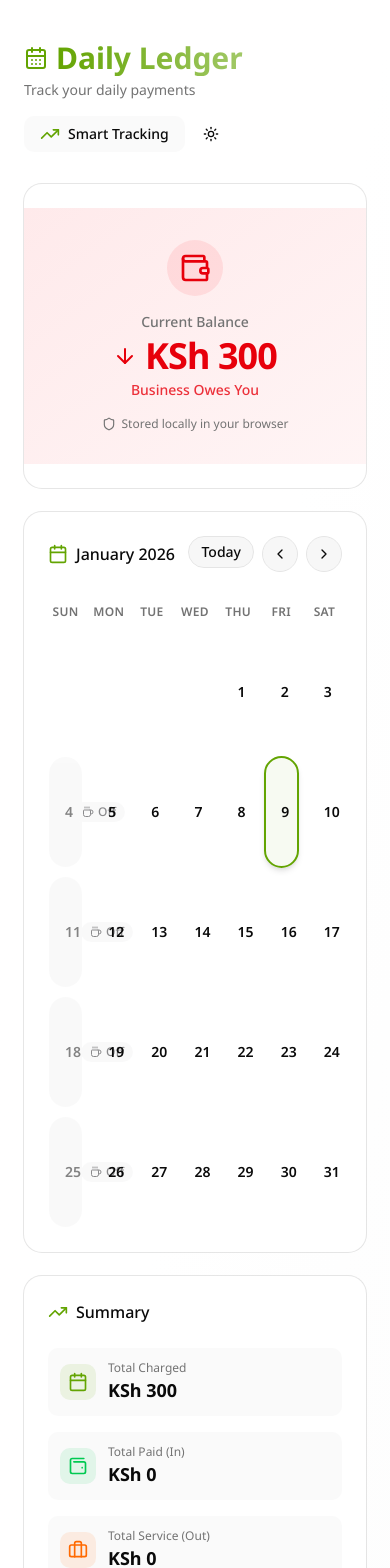
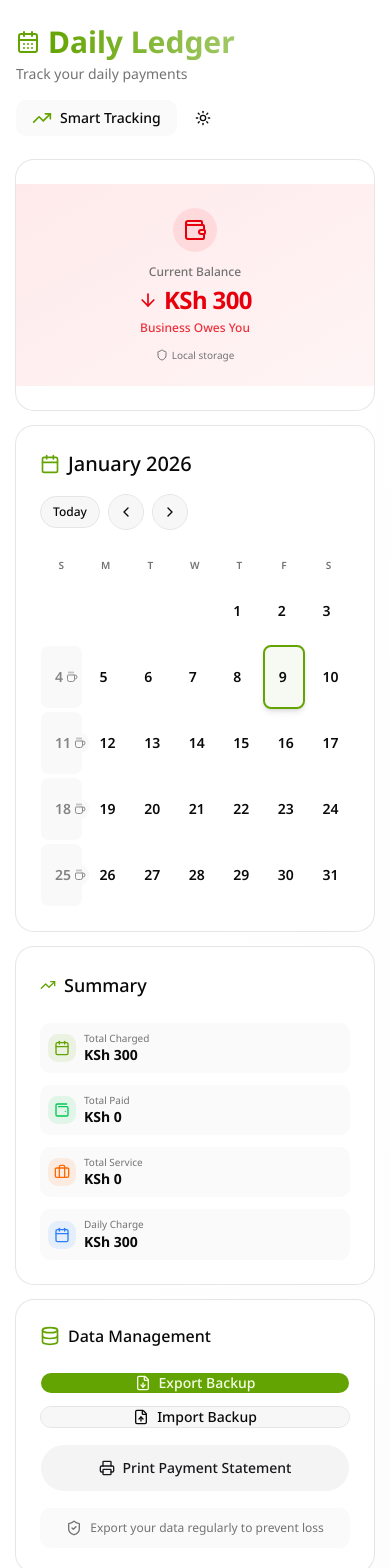
Before and after one commit to Clinton-Okumu/Daily_ledger, a Next.js app: page / in a window 390 px wide. Shown: the top 1568 px of the page. Built offline with nearby package versions, Linux system fonts and the light colour scheme.

Commit message:
feat:updated mobile view

```diff
--- a/app/page.tsx
+++ b/app/page.tsx
@@ -19,9 +19,9 @@ export default function Page() {
 
   return (
     <main className="min-h-screen bg-gradient-to-br from-background via-background to-muted/20">
-      <div className="mx-auto max-w-3xl p-6 space-y-8 py-10">
+      <div className="mx-auto max-w-3xl px-4 sm:px-6 space-y-6 sm:space-y-8 py-6 sm:py-10">
         <LedgerHeader />
-        <div className="grid gap-6 md:grid-cols-2">
+        <div className="grid gap-4 sm:gap-6 md:grid-cols-2">
           <div className="md:col-span-2">
             <BalanceCard ledger={ledger} />
           </div>
--- a/components/ledger/BalanceCard.tsx
+++ b/components/ledger/BalanceCard.tsx
@@ -18,7 +18,7 @@ export default function BalanceCard({ ledger }: { ledger: LedgerState }) {
 
   return (
     <Card className="overflow-hidden">
-      <CardContent className="py-8 text-center relative overflow-hidden">
+      <CardContent className="py-6 sm:py-8 text-center relative overflow-hidden">
         <div
           className={`absolute inset-0 bg-gradient-to-br ${
             businessOwes
@@ -26,31 +26,31 @@ export default function BalanceCard({ ledger }: { ledger: LedgerState }) {
               : "from-green-500/10 to-green-500/5"
           }`}
         />
-        <div className="relative z-10 space-y-4">
+        <div className="relative z-10 space-y-3 sm:space-y-4">
           <div className="flex justify-center">
             <div
-              className={`p-3 rounded-full ${
+              className={`p-2.5 sm:p-3 rounded-full ${
                 businessOwes
                   ? "bg-red-500/10 text-red-600"
                   : "bg-green-500/10 text-green-600"
               }`}
             >
-              <Wallet className="w-8 h-8" />
+              <Wallet className="w-6 h-6 sm:w-8 sm:h-8" />
             </div>
           </div>
           <div className="space-y-1">
-            <p className="text-sm text-muted-foreground font-medium">
+            <p className="text-xs sm:text-sm text-muted-foreground font-medium">
               Current Balance
             </p>
             {mounted ? (
-              <div className="flex items-center justify-center gap-2">
+              <div className="flex items-center justify-center gap-1.5 sm:gap-2">
                 {businessOwes ? (
-                  <ArrowDown className="w-6 h-6 text-red-600" />
+                  <ArrowDown className="w-5 h-5 sm:w-6 sm:h-6 text-red-600" />
                 ) : (
-                  <ArrowUp className="w-6 h-6 text-green-600" />
+                  <ArrowUp className="w-5 h-5 sm:w-6 sm:h-6 text-green-600" />
                 )}
                 <p
-                  className={`text-4xl font-bold tracking-tight ${
+                  className={`text-2xl sm:text-4xl font-bold tracking-tight ${
                     businessOwes ? "text-red-600" : "text-green-600"
                   }`}
                 >
@@ -58,11 +58,11 @@ export default function BalanceCard({ ledger }: { ledger: LedgerState }) {
                 </p>
               </div>
             ) : (
-              <p className="text-4xl font-bold text-muted-foreground">...</p>
+              <p className="text-2xl sm:text-4xl font-bold text-muted-foreground">...</p>
             )}
             {mounted && (
               <p
-                className={`text-sm font-medium ${
+                className={`text-xs sm:text-sm font-medium ${
                   businessOwes ? "text-red-600/80" : "text-green-600/80"
                 }`}
               >
@@ -70,9 +70,10 @@ export default function BalanceCard({ ledger }: { ledger: LedgerState }) {
               </p>
             )}
           </div>
-          <div className="flex items-center justify-center gap-1.5 text-xs text-muted-foreground">
-            <Shield className="w-3.5 h-3.5" />
-            <span>Stored locally in your browser</span>
+          <div className="flex items-center justify-center gap-1 sm:gap-1.5 text-[10px] sm:text-xs text-muted-foreground">
+            <Shield className="w-3 h-3 sm:w-3.5 sm:h-3.5" />
+            <span className="hidden sm:inline">Stored locally in your browser</span>
+            <span className="sm:hidden">Local storage</span>
           </div>
         </div>
       </CardContent>
--- a/components/ledger/CalendarView.tsx
+++ b/components/ledger/CalendarView.tsx
@@ -82,17 +82,17 @@ export default function CalendarView({
     <>
       <Card>
         <CardHeader>
-          <div className="flex items-center justify-between">
-            <CardTitle className="flex items-center gap-2">
+          <div className="flex flex-col sm:flex-row sm:items-center sm:justify-between gap-4">
+            <CardTitle className="flex items-center gap-2 text-xl sm:text-2xl">
               <Calendar className="w-5 h-5 text-primary" />
               {getMonthName(currentYear, currentMonth)}
             </CardTitle>
-            <div className="flex gap-2">
+            <div className="flex items-center gap-2">
               <Button
                 variant="outline"
                 size="sm"
                 onClick={handleToday}
-                className="gap-1"
+                className="gap-1 text-xs sm:text-sm"
               >
                 Today
               </Button>
@@ -100,6 +100,7 @@ export default function CalendarView({
                 variant="outline"
                 size="icon"
                 onClick={handlePreviousMonth}
+                className="shrink-0"
               >
                 <ChevronLeft className="w-4 h-4" />
               </Button>
@@ -107,6 +108,7 @@ export default function CalendarView({
                 variant="outline"
                 size="icon"
                 onClick={handleNextMonth}
+                className="shrink-0"
               >
                 <ChevronRight className="w-4 h-4" />
               </Button>
@@ -114,12 +116,12 @@ export default function CalendarView({
           </div>
         </CardHeader>
         <CardContent>
-          <div className="grid grid-cols-7 gap-2">
-            {["Sun", "Mon", "Tue", "Wed", "Thu", "Fri", "Sat"].map(
+          <div className="grid grid-cols-7 gap-0.5 sm:gap-1.5 md:gap-2">
+            {["S", "M", "T", "W", "T", "F", "S"].map(
               (day, i) => (
                 <div
                   key={i}
-                  className="text-center text-xs font-semibold text-muted-foreground py-2 uppercase tracking-wide"
+                  className="text-center text-[10px] sm:text-xs font-semibold text-muted-foreground py-1 sm:py-2 uppercase tracking-wide"
                 >
                   {day}
                 </div>
--- a/components/ledger/DayCell.tsx
+++ b/components/ledger/DayCell.tsx
@@ -31,22 +31,22 @@ export default function DayCell({
     switch (status) {
       case "paid":
         return (
-          <Badge className="bg-green-500 hover:bg-green-600 gap-1 border-0">
-            <CheckCircle2 className="w-3 h-3" />
-            Paid
+          <Badge className="bg-green-500 hover:bg-green-600 gap-0.5 border-0 text-[9px] sm:text-[10px] md:text-xs px-0.5 sm:px-1 md:px-2 py-0">
+            <CheckCircle2 className="w-2 h-2 sm:w-2.5 sm:h-2.5 md:w-3 md:h-3" />
+            <span className="hidden md:inline">Paid</span>
           </Badge>
         );
       case "partial":
         return (
-          <Badge className="bg-yellow-500 hover:bg-yellow-600 gap-1 border-0">
-            <Clock className="w-3 h-3" />
-            Partial
+          <Badge className="bg-yellow-500 hover:bg-yellow-600 gap-0.5 border-0 text-[9px] sm:text-[10px] md:text-xs px-0.5 sm:px-1 md:px-2 py-0">
+            <Clock className="w-2 h-2 sm:w-2.5 sm:h-2.5 md:w-3 md:h-3" />
+            <span className="hidden md:inline">Partial</span>
           </Badge>
         );
       case "unpaid":
         return (
-          <Badge variant="outline" className="gap-1">
-            Unpaid
+          <Badge variant="outline" className="gap-0.5 text-[9px] sm:text-[10px] md:text-xs px-0.5 sm:px-1 md:px-2 py-0">
+            <span className="hidden md:inline">Unpaid</span>
           </Badge>
         );
       default:
@@ -58,28 +58,30 @@ export default function DayCell({
     <Button
       variant="ghost"
       disabled={isSunday}
-      className={`h-28 flex-col space-y-2 relative transition-all duration-200 hover:scale-105 ${
+      className={`h-16 sm:h-24 md:h-28 w-full aspect-square flex-col space-y-0.5 sm:space-y-1.5 md:space-y-2 relative transition-all duration-200 hover:scale-105 rounded-md md:rounded-lg ${
         today
           ? "border-2 border-primary bg-primary/5 shadow-md"
           : "hover:bg-muted/50"
       } ${isSunday ? "opacity-40 cursor-not-allowed bg-muted" : ""}`}
       onClick={!isSunday ? onClick : undefined}
     >
-      <div className="flex items-center justify-between w-full px-1">
-        <span className="text-sm font-semibold">{date.getDate()}</span>
+      <div className="flex items-center justify-between w-full px-0.5 sm:px-1">
+        <span className="text-sm sm:text-base md:text-sm font-semibold leading-none">{date.getDate()}</span>
         {isSunday ? (
-          <Badge variant="secondary" className="text-xs gap-1">
-            <Coffee className="w-3 h-3" />
-            Off
+          <Badge variant="secondary" className="text-[9px] sm:text-[10px] md:text-xs gap-0.5 sm:gap-1 px-0.5 sm:px-1 md:px-2 py-0">
+            <Coffee className="w-2 h-2 sm:w-2.5 sm:h-2.5 md:w-3 md:h-3" />
+            <span className="hidden md:inline">Off</span>
           </Badge>
         ) : mounted ? (
-          getStatusBadge(status)
+          <div className="text-[9px] sm:text-[10px] md:text-xs">
+            {getStatusBadge(status)}
+          </div>
         ) : null}
       </div>
       {mounted && paymentAmount > 0 && (
-        <div className="flex items-center gap-1 text-xs font-medium text-muted-foreground">
-          <span>KSh</span>
-          <span>{paymentAmount.toLocaleString()}</span>
+        <div className="flex items-center justify-center gap-0.5 sm:gap-1 text-[9px] sm:text-[10px] md:text-xs font-medium text-muted-foreground leading-tight">
+          <span className="hidden sm:inline">KSh</span>
+          <span className="truncate">{paymentAmount.toLocaleString()}</span>
         </div>
       )}
     </Button>
--- a/components/ledger/SummaryCard.tsx
+++ b/components/ledger/SummaryCard.tsx
@@ -20,61 +20,61 @@ export default function SummaryCard({ ledger }: { ledger: LedgerState }) {
   return (
     <Card>
       <CardHeader>
-        <CardTitle className="flex items-center gap-2">
-          <TrendingUp className="w-5 h-5 text-primary" />
+        <CardTitle className="flex items-center gap-2 text-lg sm:text-xl">
+          <TrendingUp className="w-4 h-4 sm:w-5 sm:h-5 text-primary" />
           Summary
         </CardTitle>
       </CardHeader>
-      <CardContent className="space-y-4">
+      <CardContent className="space-y-3 sm:space-y-4">
         {mounted ? (
           <>
-        <div className="flex items-center justify-between p-3 bg-muted/50 rounded-lg">
-          <div className="flex items-center gap-3">
-            <div className="p-2 bg-primary/10 rounded-lg">
-              <Calendar className="w-5 h-5 text-primary" />
+        <div className="flex items-center justify-between p-2 sm:p-3 bg-muted/50 rounded-lg">
+          <div className="flex items-center gap-2 sm:gap-3">
+            <div className="p-1.5 sm:p-2 bg-primary/10 rounded-lg">
+              <Calendar className="w-4 h-4 sm:w-5 sm:h-5 text-primary" />
             </div>
             <div>
-              <p className="text-xs text-muted-foreground">Total Charged</p>
-              <p className="text-lg font-bold">KSh {charged.toLocaleString()}</p>
+              <p className="text-[10px] sm:text-xs text-muted-foreground">Total Charged</p>
+              <p className="text-sm sm:text-lg font-bold">KSh {charged.toLocaleString()}</p>
             </div>
           </div>
         </div>
-        <div className="flex items-center justify-between p-3 bg-muted/50 rounded-lg">
-          <div className="flex items-center gap-3">
-            <div className="p-2 bg-green-500/10 rounded-lg">
-              <Wallet2 className="w-5 h-5 text-green-500" />
+        <div className="flex items-center justify-between p-2 sm:p-3 bg-muted/50 rounded-lg">
+          <div className="flex items-center gap-2 sm:gap-3">
+            <div className="p-1.5 sm:p-2 bg-green-500/10 rounded-lg">
+              <Wallet2 className="w-4 h-4 sm:w-5 sm:h-5 text-green-500" />
             </div>
             <div>
-              <p className="text-xs text-muted-foreground">Total Paid (In)</p>
-              <p className="text-lg font-bold">KSh {paid.toLocaleString()}</p>
+              <p className="text-[10px] sm:text-xs text-muted-foreground">Total Paid</p>
+              <p className="text-sm sm:text-lg font-bold">KSh {paid.toLocaleString()}</p>
             </div>
           </div>
         </div>
-        <div className="flex items-center justify-between p-3 bg-muted/50 rounded-lg">
-          <div className="flex items-center gap-3">
-            <div className="p-2 bg-orange-500/10 rounded-lg">
-              <Briefcase className="w-5 h-5 text-orange-500" />
+        <div className="flex items-center justify-between p-2 sm:p-3 bg-muted/50 rounded-lg">
+          <div className="flex items-center gap-2 sm:gap-3">
+            <div className="p-1.5 sm:p-2 bg-orange-500/10 rounded-lg">
+              <Briefcase className="w-4 h-4 sm:w-5 sm:h-5 text-orange-500" />
             </div>
             <div>
-              <p className="text-xs text-muted-foreground">Total Service (Out)</p>
-              <p className="text-lg font-bold">KSh {service.toLocaleString()}</p>
+              <p className="text-[10px] sm:text-xs text-muted-foreground">Total Service</p>
+              <p className="text-sm sm:text-lg font-bold">KSh {service.toLocaleString()}</p>
             </div>
           </div>
         </div>
-            <div className="flex items-center justify-between p-3 bg-muted/50 rounded-lg">
-              <div className="flex items-center gap-3">
-                <div className="p-2 bg-blue-500/10 rounded-lg">
-                  <Calendar className="w-5 h-5 text-blue-500" />
+            <div className="flex items-center justify-between p-2 sm:p-3 bg-muted/50 rounded-lg">
+              <div className="flex items-center gap-2 sm:gap-3">
+                <div className="p-1.5 sm:p-2 bg-blue-500/10 rounded-lg">
+                  <Calendar className="w-4 h-4 sm:w-5 sm:h-5 text-blue-500" />
                 </div>
                 <div>
-                  <p className="text-xs text-muted-foreground">Daily Charge</p>
-                  <p className="text-lg font-bold">KSh {ledger.dailyCharge.toLocaleString()}</p>
+                  <p className="text-[10px] sm:text-xs text-muted-foreground">Daily Charge</p>
+                  <p className="text-sm sm:text-lg font-bold">KSh {ledger.dailyCharge.toLocaleString()}</p>
                 </div>
               </div>
             </div>
           </>
         ) : (
-          <div className="text-center text-muted-foreground py-4">Loading...</div>
+          <div className="text-center text-muted-foreground py-4 text-sm">Loading...</div>
         )}
       </CardContent>
     </Card>
```
